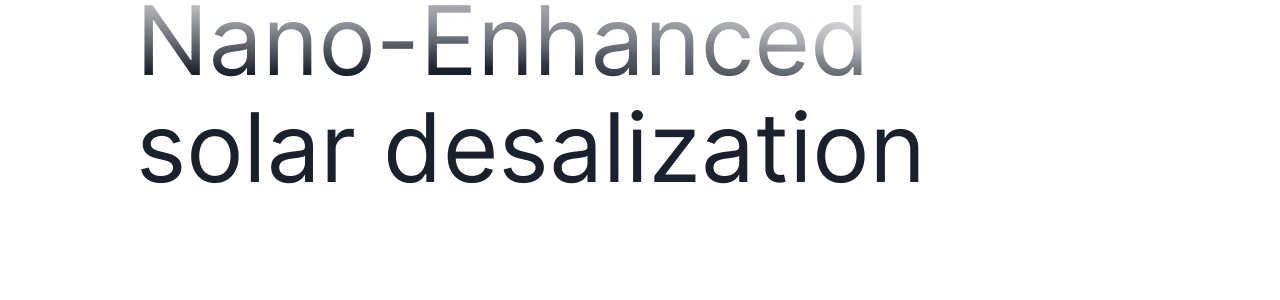
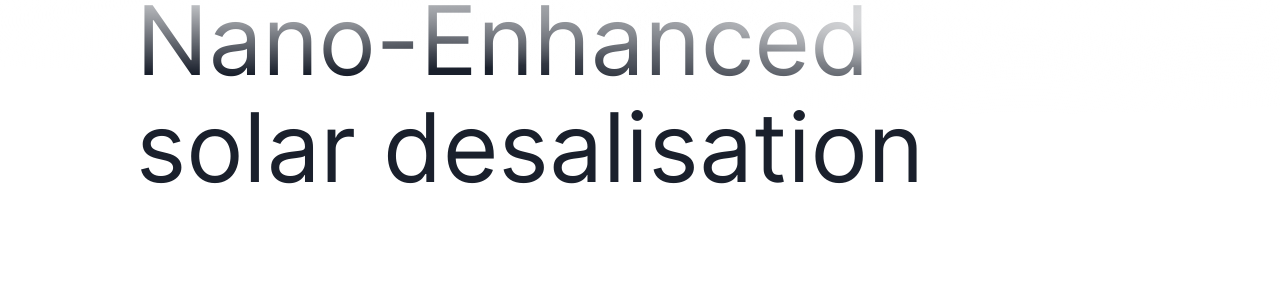
Before and after one commit to SimonBarak/Desaltung, a Jekyll site: the page built from index.markdown, in a window 1280 px wide and 900 px high. Shown: the part 275-575 px from the top of the window. Built offline with Jekyll 4.4.1, drawn with Linux system fonts in a browser that asks for light colours.

Commit message:
Update from Forestry.io Simon Barak updated index.markdown

```diff
--- a/index.markdown
+++ b/index.markdown
@@ -3,7 +3,7 @@ layout: home
 thumb: "/v1606347289/desaltung/desaltung-iso.png"
 
 ---
-# Nano-Enhanced<br />solar desalization
+# Nano-Enhanced<br />solar desalisation
 
 ## Desaltung is novel sustainable technology allowing fresh water production for everybody without access to electricity
 
```
